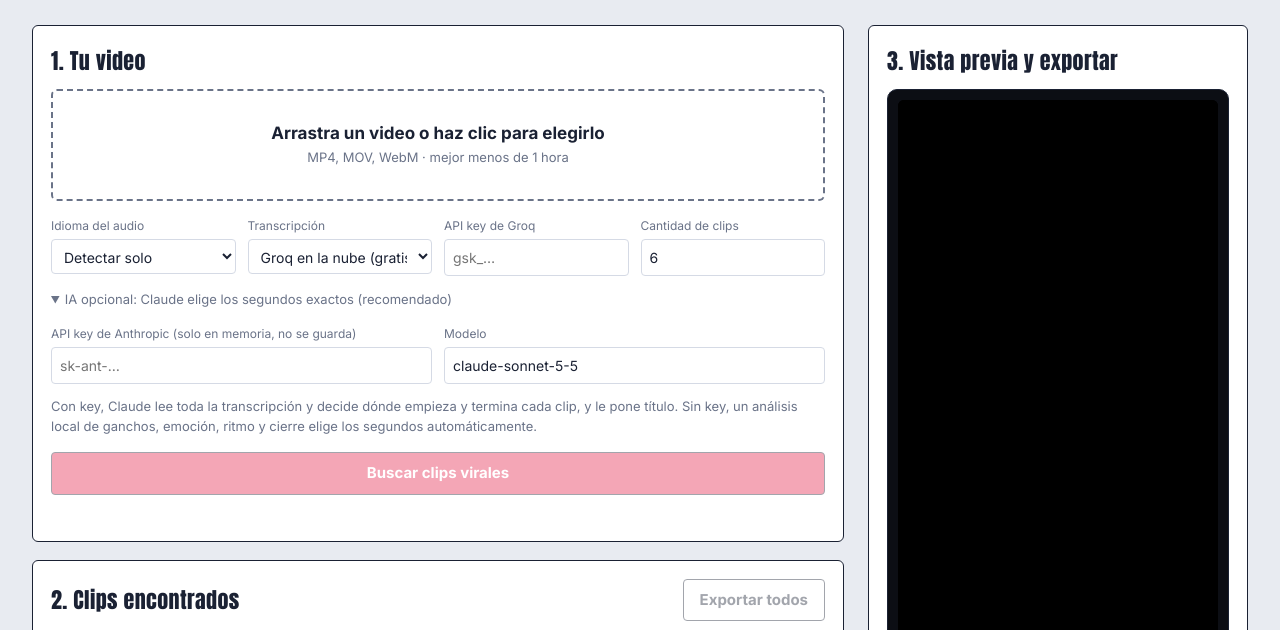
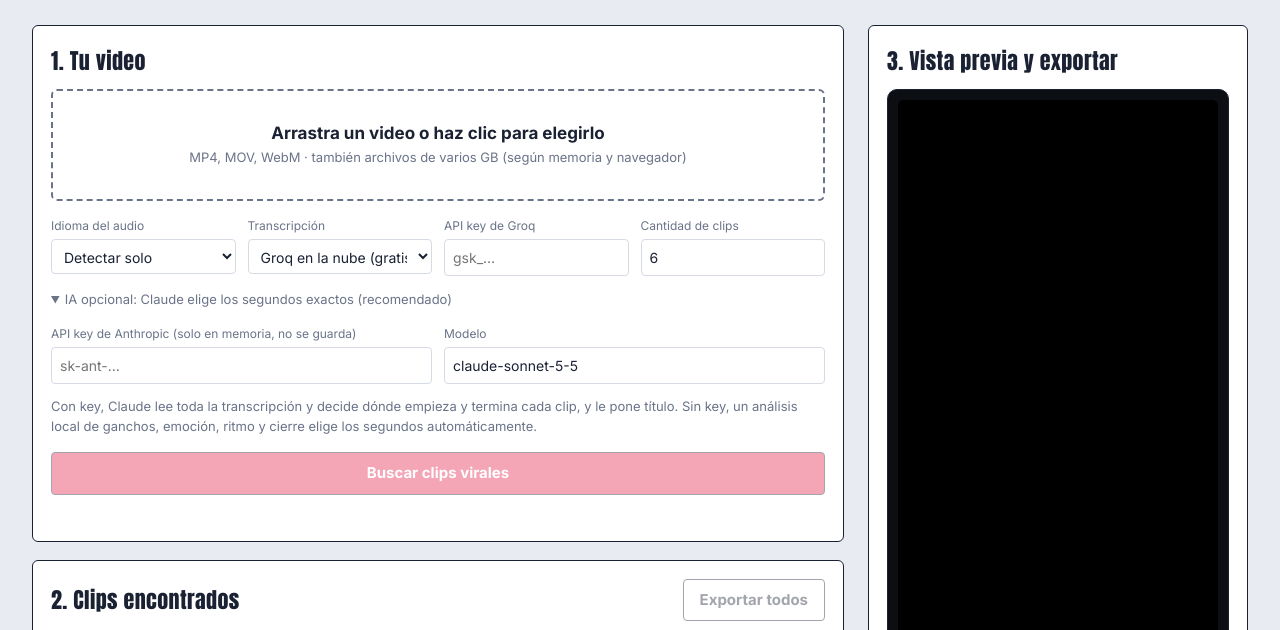
Before and after one commit to anthhdd/hacer-clips-de-videos-, a plain HTML site: page index.html in a window 1280 px wide. Shown: the part 151-781 px from the top of the page. Drawn offline with Linux system fonts and the light colour scheme.

Commit message:
Enable large video processing and face-aware crop

```diff
--- a/index.html
+++ b/index.html
@@ -740,5 +740,6 @@ $('#prov').onchange=provUI;provUI();
 document.fonts.load('40px Anton');document.fonts.load('700 40px Inter');
 loop();
 </script>
+  <script src="./large-video.js"></script>
 </body>
 </html>
```
